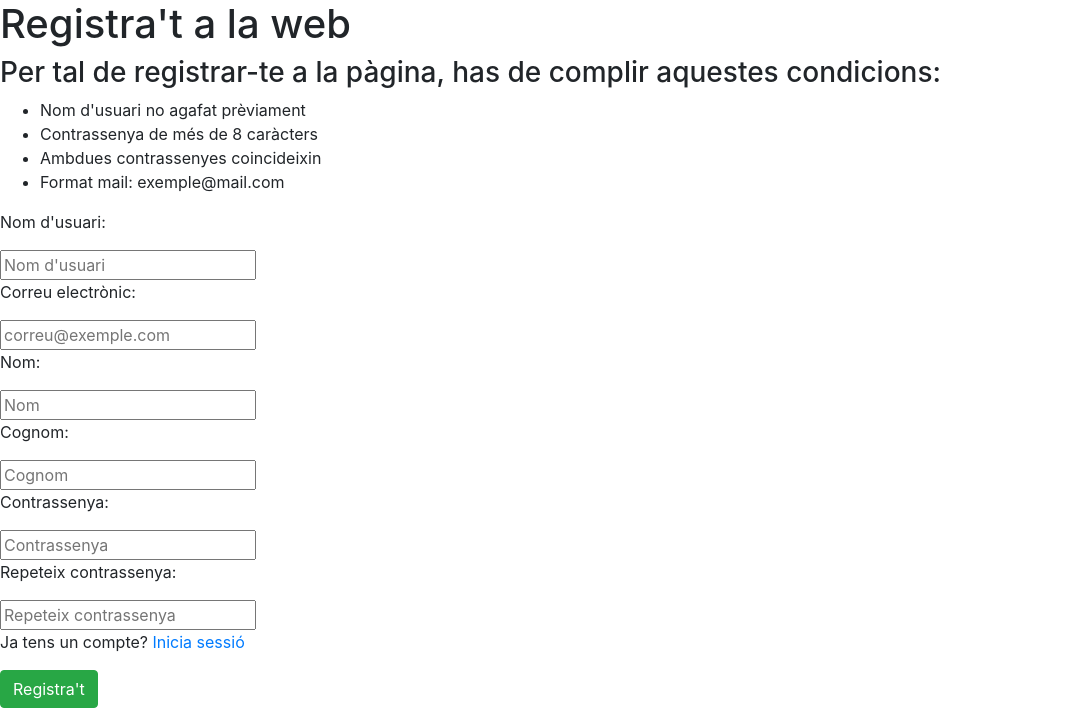
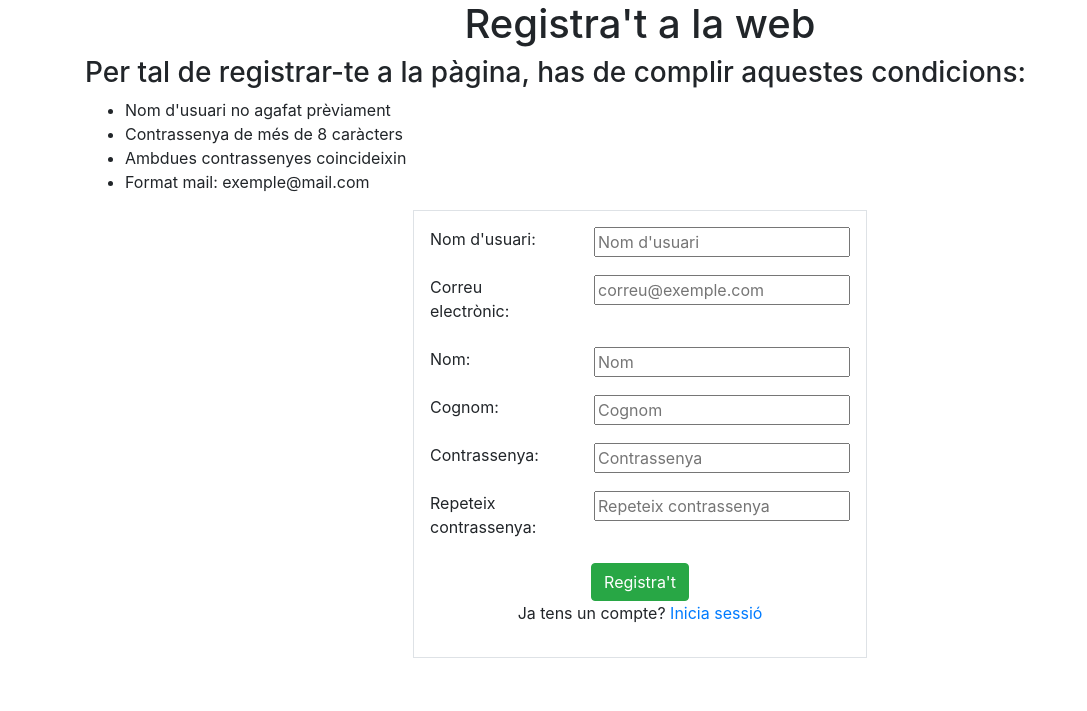
Before and after one commit to cescFT/TFG_GeoInfoSystem, a Django app: page /v1/geoInfoSystem/registrar_nou_usuari/ in a window 1280 px wide. Shown: the part 89-800 px from the top of the page, without its empty margins (0-1087 px from the left). Run offline with Django 3.2, Linux system fonts and the light colour scheme; some libraries are stand-ins or nearby versions.

Commit message:
master: register form CSS done.

```diff
--- a/GeoInfoSystem/templates/usuaris/login.html
+++ b/GeoInfoSystem/templates/usuaris/login.html
@@ -105,9 +105,9 @@
         <div class="row">
         <div class="form-group">
             <div class="row form-row">
-                <div id="errorsLogIn"></div>
                 <div class="col border p-3 form">
                     <h3>Introdueix les dades:</h3>
+                    <div id="errorsLogIn"></div>
                     <form id="formLogIn" method="POST" action="/v1/geoInfoSystem/inicia_sessio/">
                         {% csrf_token %}
                         <div class="form-group">
@@ -122,13 +122,10 @@
                     </form>
                     <button type="submit" id="iniciSessioBtn"  onclick="comprovarLogIn()" class="btn btn-success" disabled>Inicia sessió</button>
                 </div>
-
             </div>
         </div>
     </div>
     </div>
-
-
 </div>
 
 
--- a/GeoInfoSystem/templates/usuaris/registrar1.html
+++ b/GeoInfoSystem/templates/usuaris/registrar1.html
@@ -67,6 +67,7 @@
         float: none;
       }
     }
+
     </style>
 </head>
 <body>
@@ -84,7 +85,8 @@
         </div>
     </div>
     </div>
-    <h1>Registra't a la web</h1>
+    <div class="container">
+        <h1 style="text-align: center">Registra't a la web</h1>
         <div>
             <h3>Per tal de registrar-te a la pàgina, has de complir aquestes condicions:</h3>
             <div id="recordatori"></div>
@@ -96,24 +98,81 @@
             </ul>
         </div>
 
+        <div style="display: block; margin-left: auto; margin-right: auto; width: 40%;"> <!--percentrar-->
+        <div class="row form-row">
+            <div class="form-group border p-3 ">
                 <div id="errors"></div>
                 <form id="reg_form" method="POST" action="/v1/geoInfoSystem/registrar_nou_usuari/">
                     {% csrf_token %}
-        <div><p>Nom d'usuari:</p></div>
+                    <div class="form-group">
+                        <div class="row">
+                            <div class="col-sm">
+                                <label>Nom d'usuari:</label>
+                            </div>
+                            <div class="col-sm">
                                 <input type="text" id="nomUsuari" onkeyup="checkValues()" name="username" placeholder="Nom d'usuari" required>
-        <div><p>Correu electrònic:</p></div>
+                            </div>
+                        </div>
+                    </div>
+                    <div class="form-group">
+                        <div class="row">
+                            <div class="col-sm">
+                                <label>Correu electrònic:</label>
+                            </div>
+                            <div class="col-sm">
                                 <input type="email" id="correuE" onkeyup="checkValues()" name="email" placeholder="correu@exemple.com" required>
-        <div><p>Nom:</p></div>
+                            </div>
+                        </div>
+                    </div>
+                    <div class="form-group">
+                        <div class="row">
+                            <div class="col-sm">
+                                <label>Nom:</label>
+                            </div>
+                            <div class="col-sm">
                                 <input type="text" id="first_name" onkeyup="checkValues()" name="first_name" placeholder="Nom">
-        <div><p>Cognom:</p></div>
+                            </div>
+                        </div>
+                    </div>
+                    <div class="form-group">
+                        <div class="row">
+                            <div class="col-sm">
+                                <label>Cognom:</label>
+                            </div>
+                            <div class="col-sm">
                                 <input type="text" id="last_name" onkeyup="checkValues()" name="last_name" placeholder="Cognom">
-        <div><p>Contrassenya:</p></div>
+                            </div>
+                        </div>
+                    </div>
+                    <div class="form-group">
+                        <div class="row">
+                            <div class="col-sm">
+                                <label>Contrassenya:</label>
+                            </div>
+                            <div class="col-sm">
                                 <input type="password" id="passwd1" onkeyup="checkValues()" name="password1" placeholder="Contrassenya" required>
-        <div><p>Repeteix contrassenya:</p></div>
+                            </div>
+                        </div>
+                    </div>
+                    <div class="form-group">
+                        <div class="row">
+                            <div class="col-sm">
+                                <label>Repeteix contrassenya:</label>
+                            </div>
+                            <div class="col-sm">
                                 <input type="password" id="passwd2" onkeyup="checkValues()" name="password2" placeholder="Repeteix contrassenya" required>
-        <p>Ja tens un compte? <a href="/v1/geoInfoSystem/inicia_sessio/">Inicia sessió</a></p>
+                            </div>
+                        </div>
+                    </div>
                 </form>
-    <button type="submit" onclick="checkInputsToRegister()" id="submit_registre" name="submit_new_user" class="btn btn-success">Registra't</button>
+
+                <div class="text-center"><button style="margin:0px auto;" type="submit" onclick="checkInputsToRegister()" id="submit_registre" name="submit_new_user" class="btn btn-success center-block">Registra't</button></div>
+                <p style="text-align: center">Ja tens un compte? <a href="/v1/geoInfoSystem/inicia_sessio/">Inicia sessió</a></p>
+            </div>
+        </div>
+    </div>
+    </div>
+
 
 <script>
     var resComprovacioBuits="true";
```
Lines whose indentation alone changed are shown as unchanged.
